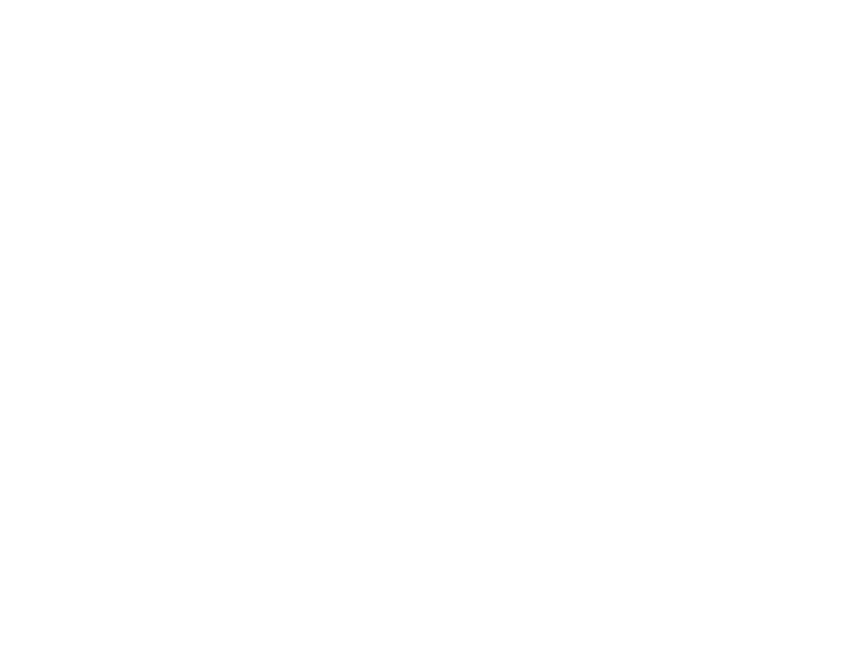
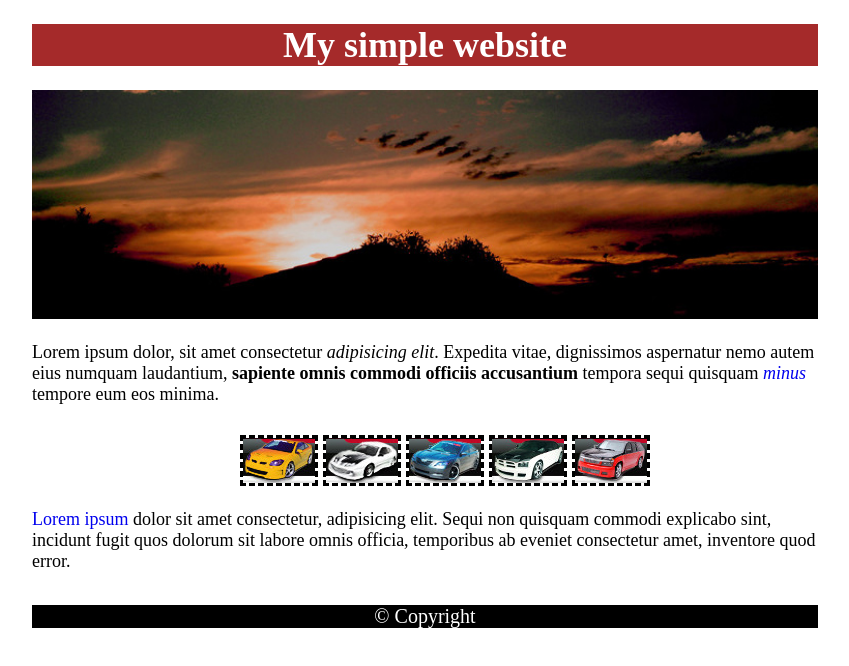
Before and after one commit to Sergo-Kaz13/simple, a plain HTML site: page index.html in a window 1280 px wide. Shown: the whole page, without its empty margins (215-1064 px from the left). Drawn offline with Linux system fonts and the light colour scheme.

Commit message:
add style

```diff
--- a/assets/css/style.css
+++ b/assets/css/style.css
@@ -0,0 +1,51 @@
+a {
+  text-decoration: none;
+}
+body {
+  font-size: 18px;
+}
+.wrapper {
+  width: 786px;
+  height: 620px;
+  margin: auto;
+}
+.header {
+  background-color: #A52A2A;
+  text-align: center;
+}
+.header h1 {
+  color: #fff;
+}
+.img img {
+  width: 100%;
+  height: 100%;
+}
+.main {
+  flex: 1 1 auto;
+}
+.italics {
+  font-style: italic;
+}
+.text__1 {
+  margin-bottom: 30px;
+}
+ul {
+  list-style: none;
+  display: flex;
+  justify-content: center;
+}
+ul li:not(:first-child) {
+  margin-left: 5px;
+}
+ul img {
+  border: 3px dashed #000;
+}
+.text__2 {
+  margin-bottom: 33px;
+}
+.footer {
+  background-color: #000;
+  color: #fff;
+  text-align: center;
+  font-size: 20px;
+}
--- a/index.html
+++ b/index.html
@@ -4,9 +4,47 @@
   <meta charset="UTF-8">
   <meta http-equiv="X-UA-Compatible" content="IE=edge">
   <meta name="viewport" content="width=device-width, initial-scale=1.0">
+  <link rel="stylesheet" href="assets/css/style.css">
   <title>Simple</title>
 </head>
 <body>
-
+  <div class="wrapper">
+    <header class="header">
+      <h1>My simple website</h1>
+    </header>
+    <main class="main">
+      <div class="img">
+        <img src="assets/img/sunset.jpg" alt="sunset">
+      </div>
+      <p class="text__1">
+        Lorem ipsum dolor, sit amet consectetur <span class="italics">adipisicing elit</span>. Expedita vitae, dignissimos aspernatur nemo autem eius numquam laudantium, <strong>sapiente omnis commodi officiis accusantium</strong> tempora sequi quisquam <a href="#"><span class="italics">minus</span></a> tempore eum eos minima.
+      </p>
+      <ul>
+        <li>
+          <img src="assets/img/car01.jpg" alt="car01">
+        </li>
+        <li>
+          <img src="assets/img/car02.jpg" alt="car02">
+        </li>
+        <li>
+          <img src="assets/img/car03.jpg" alt="car03">
+        </li>
+        <li>
+          <img src="assets/img/car04.jpg" alt="car04">
+        </li>
+        <li>
+          <img src="assets/img/car05.jpg" alt="car05">
+        </li>
+      </ul>
+      <p class="text__2">
+        <a href="#">Lorem ipsum</a> dolor sit amet consectetur, adipisicing elit. Sequi non quisquam commodi explicabo sint, incidunt fugit quos dolorum sit labore omnis officia, temporibus ab eveniet consectetur amet, inventore quod error.
+      </p>
+    </main>
+    <footer class="footer">
+      <p>
+        &copy; Copyright
+      </p>
+    </footer>
+  </div>
 </body>
 </html>
```
